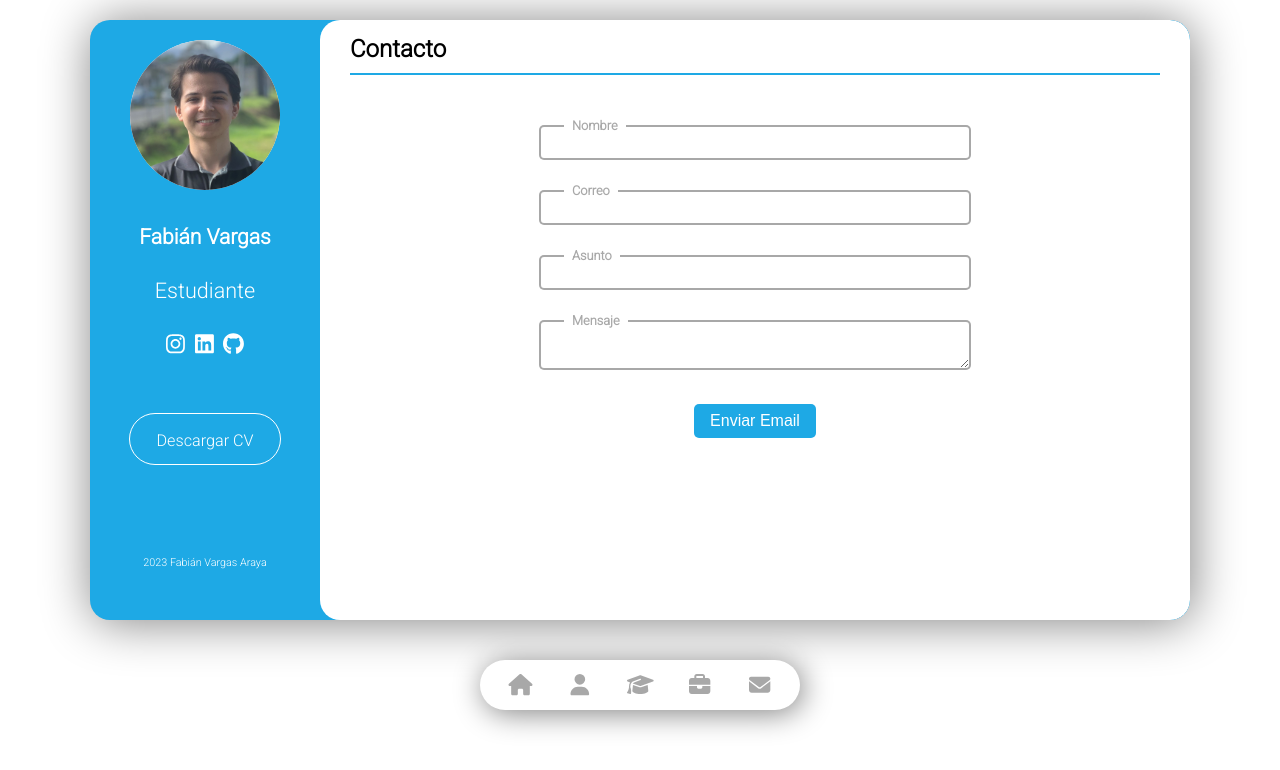
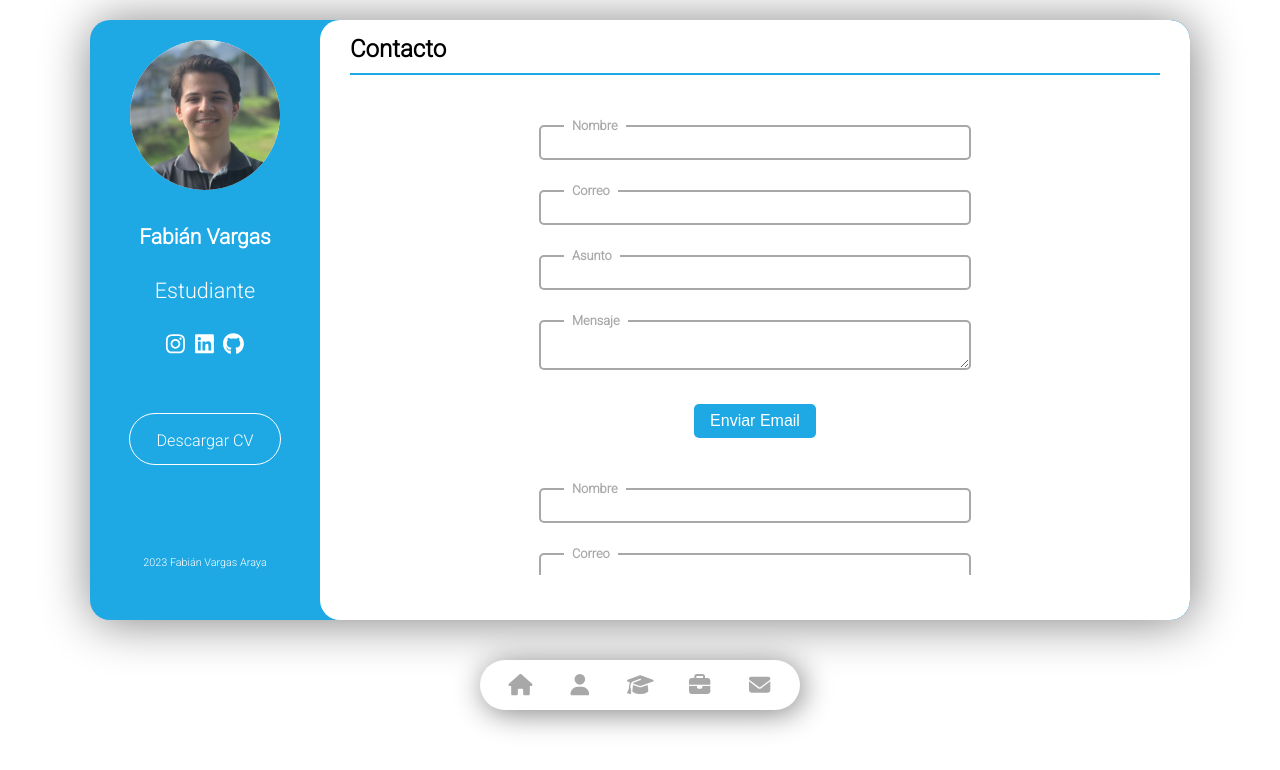
Before and after one commit to FabiSax12/Curriculum-Moderno-en-React, a React (Vite) app: page / in a window 1280 px wide. Both pictures are taken after a click on the button 760 px from the left and 685 px from the top of the page. Shown: the top 770 px of the page. Built offline with nearby package versions, Linux system fonts and the light colour scheme.

Commit message:
New: Nuevo Formulario
- Se creó un nuevo Formulario que ahora utiliza "react-hook-form"
- Se replicó la estructura del Formulario anterior al nuevo.

```diff
--- a/package.json
+++ b/package.json
@@ -19,6 +19,7 @@
     "@fortawesome/react-fontawesome": "^0.2.0",
     "react": "^18.2.0",
     "react-dom": "^18.2.0",
+    "react-hook-form": "^7.45.3",
     "react-router-dom": "^6.14.2"
   },
   "devDependencies": {
--- a/src/Components/Contact/Contact.jsx
+++ b/src/Components/Contact/Contact.jsx
@@ -3,6 +3,7 @@ import "./Contact.css"
 import LoadSpin from "../Load-Spin/LoadSpin"
 import emailjs from "@emailjs/browser"
 import { useFirstActivation } from "../../hooks/useFirstActivation"
+import FormularioEmail from "../Formulario/FormularioEmail"
 
 const Contact = ({state}) => {
   const [isSending, setIsSending] = useState(false)
@@ -46,6 +47,7 @@ const Contact = ({state}) => {
           <button type="submit" className="form_button">Enviar Email</button>
         </form>
         <LoadSpin state={isSending ? "active" : "inactive"}/>
+        <FormularioEmail />
       </div>
     </div>
   )
--- /dev/null
+++ b/src/Components/Formulario/FormularioEmail.css
@@ -0,0 +1,51 @@
+form {
+  padding: 50px 0 0;
+  display: flex;
+  flex-direction: column;
+  flex-wrap: wrap;
+  gap: 30px;
+}
+.input_container {
+  margin: 0 auto;
+  position: relative;
+}
+
+label {
+  display: block;
+  padding: 0 8px;
+  background-color: #fff;
+  color: var(--third);
+  position: absolute;
+  top: -7px;
+  left: 25px;
+  font-size: .8em;
+  font-weight: 600;
+}
+
+.form_input {
+  min-width: 400px;
+  max-width: 400px;
+  padding: 8px 14px;
+  border: 2px solid var(--third);
+  border-radius: 5px;
+  outline: none;
+  font-family: 'Lucida Sans', 'Lucida Sans Regular', 'Lucida Grande', 'Lucida Sans Unicode', Geneva, Verdana, sans-serif;
+}
+.form_input:focus{
+  border-color: var(--primary);
+}
+
+.form_button {
+  padding: .5em 1em;
+  margin: 0 auto;
+  background-color: var(--primary);
+  color: #fff;
+  border: none;
+  border-radius: 5px;
+  font-size: 16px;
+  transition: transform .3s ease;
+}
+.form_button:hover{
+  cursor: pointer;
+  transform: translateY(-5px);
+}
--- /dev/null
+++ b/src/Components/Formulario/FormularioEmail.jsx
@@ -0,0 +1,41 @@
+import React from 'react'
+import { useForm } from 'react-hook-form'
+import "./FormularioEmail.css"
+
+const FormularioEmail = () => {
+  const {register, handleSubmit, formState: {errors}} = useForm()
+
+  const submitData = (data) => {
+    console.log(data)
+  }
+  return (
+    <form onSubmit={handleSubmit(submitData)}>
+      <div className="input_container">
+        <label htmlFor="nombre">Nombre</label>
+        <input type="text" className="form_input" id="nombre" name="nombre" {...register("nombre", {required: true})}/>
+        {errors.nombre?.type === "required" && <p>Error</p>}
+      </div>
+      <div className="input_container">
+        <label htmlFor="email">Correo</label>
+        <input type="email" className="form_input" id="email" name="email"
+          {...register("email", {required: true, pattern:  /^\w+([.-_+]?\w+)*@\w+([.-]?\w+)*(\.\w{2,10})+$/ })}
+        />
+        {errors.email?.type === "required" && <p>Error</p>}
+        {errors.email?.type === "pattern" && <p>Email Inválido</p>}
+      </div>
+      <div className="input_container">
+        <label htmlFor="asunto">Asunto</label>
+        <input type="text" className="form_input" id="asunto" name="asunto" {...register("asunto", {required: true})}/>
+        {errors.asunto?.type === "required" && <p>Error</p>}
+      </div>
+      <div className="input_container">
+        <label htmlFor="mensaje">Mensaje</label>
+        <textarea className="form_input" id="mensaje" name="mensaje" {...register("mensaje", {required: true})}/>
+        {errors.mensaje?.type === "required" && <p>Error</p>}
+      </div>
+      <button type="submit" className="form_button">Enviar Email</button>
+    </form>
+  )
+}
+
+export default FormularioEmail
```
Also changed, not shown: 1 other file (tests, documents, lock files or other folders).
